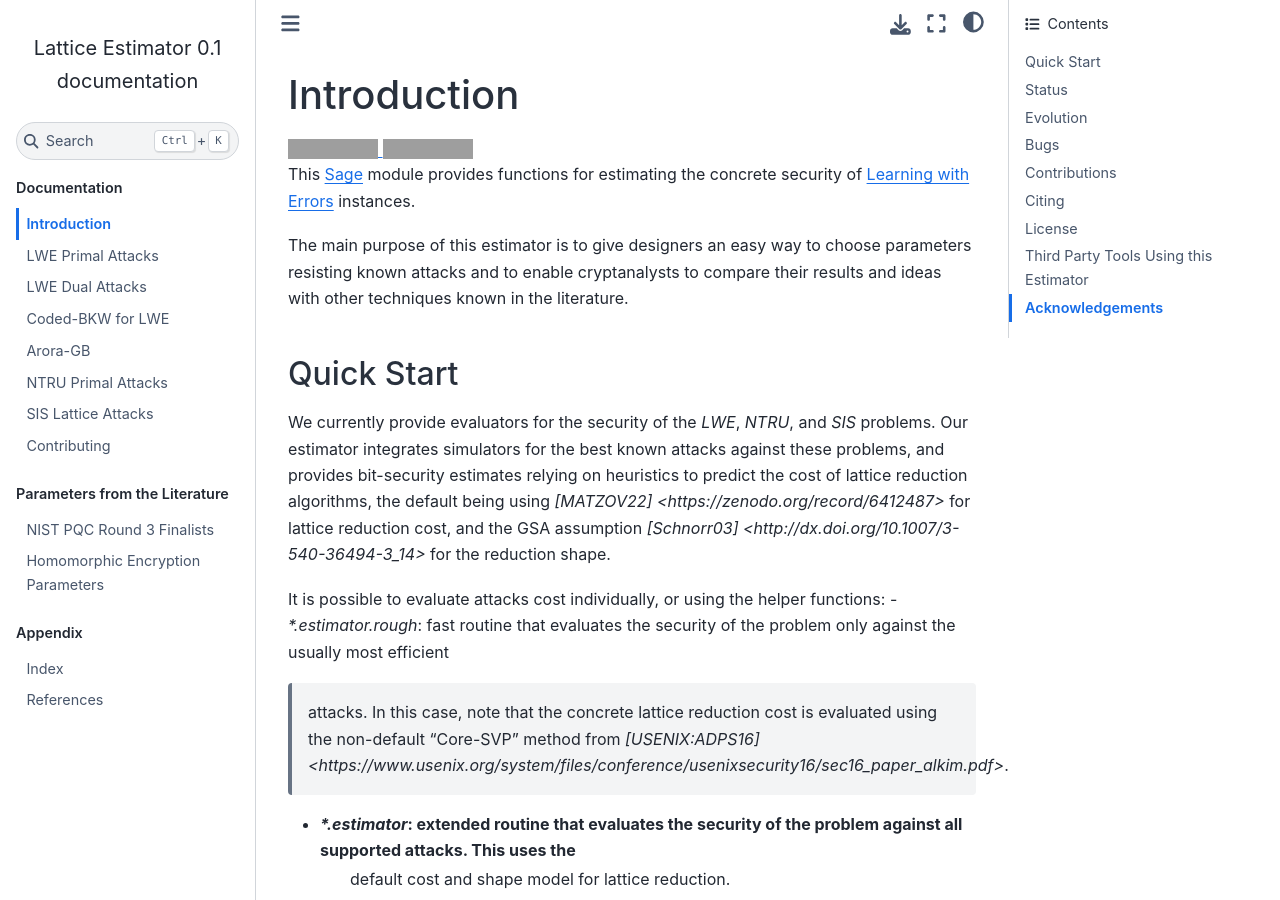
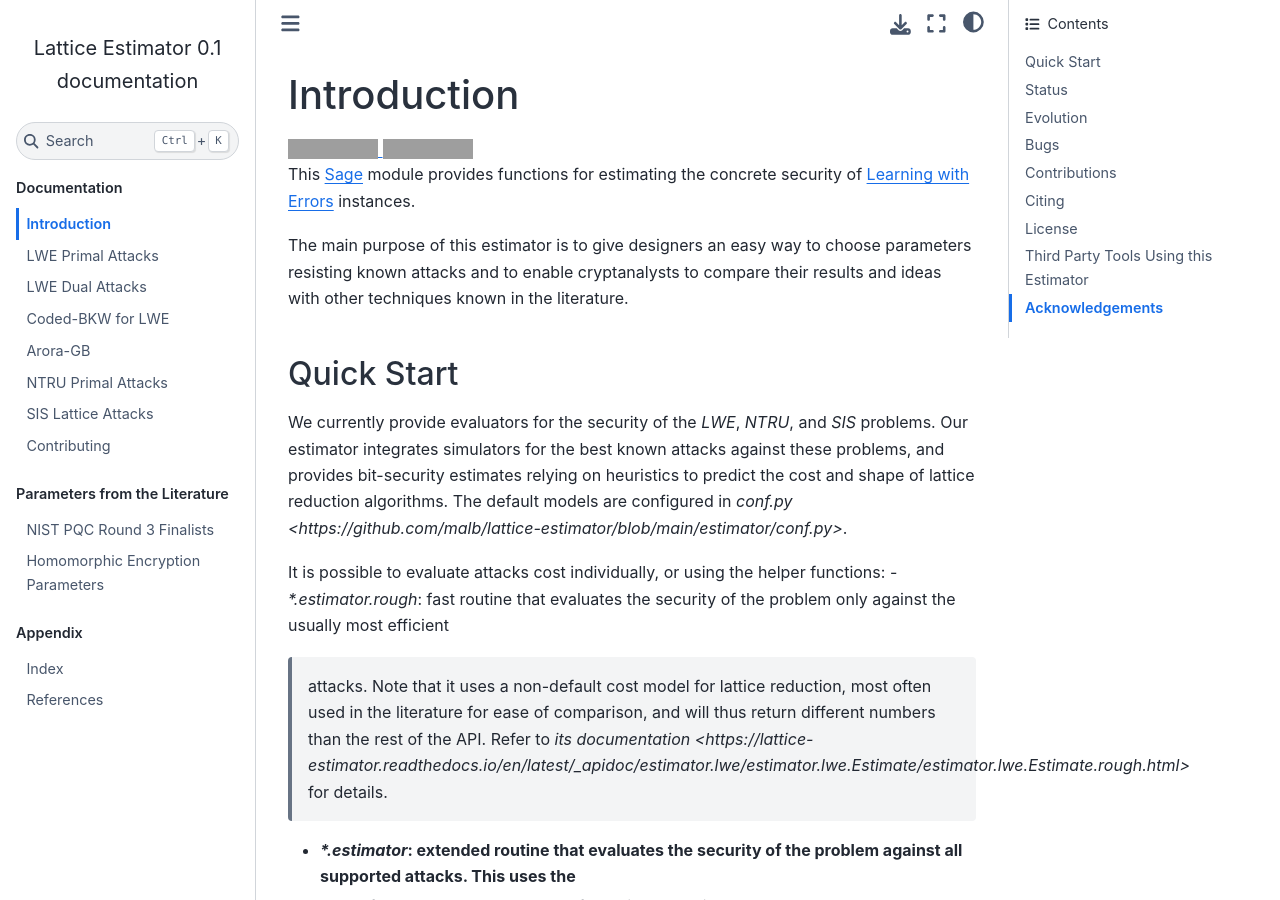
Before and after one commit to malb/lattice-estimator, a Sphinx documentation site: the page built from docs/readme_link.rst, in a window 1280 px wide and 900 px high. Built offline with Sphinx 7.4.7 and the Sphinx Book theme 1.1.4, drawn with Linux system fonts in a browser that asks for light colours; grey boxes are pictures that could not be loaded.

Commit message:
update with comments

```diff
--- a/README.rst
+++ b/README.rst
@@ -16,14 +16,15 @@ Quick Start
 
 We currently provide evaluators for the security of the `LWE`, `NTRU`, and `SIS` problems.
 Our estimator integrates simulators for the best known attacks against these problems, and provides
-bit-security estimates relying on heuristics to predict the cost of lattice reduction algorithms, the default being
-using `[MATZOV22] <https://zenodo.org/record/6412487>` for lattice reduction cost, and the GSA assumption
-`[Schnorr03] <http://dx.doi.org/10.1007/3-540-36494-3_14>` for the reduction shape.
+bit-security estimates relying on heuristics to predict the cost and shape of lattice reduction algorithms. The default
+models are configured in `conf.py <https://github.com/malb/lattice-estimator/blob/main/estimator/conf.py>`.
 
 It is possible to evaluate attacks cost individually, or using the helper functions:
 - `*.estimator.rough`: fast routine that evaluates the security of the problem only against the usually most efficient
-   attacks. In this case, note that the concrete lattice reduction cost is evaluated using the non-default "Core-SVP" method
-   from `[USENIX:ADPS16] <https://www.usenix.org/system/files/conference/usenixsecurity16/sec16_paper_alkim.pdf>`.
+   attacks. Note that it uses a non-default cost model for lattice reduction, most often used in the literature for ease of
+   comparison, and will thus return different numbers than the rest of the API. Refer to
+   `its documentation <https://lattice-estimator.readthedocs.io/en/latest/_apidoc/estimator.lwe/estimator.lwe.Estimate/estimator.lwe.Estimate.rough.html>`
+   for details.
 - `*.estimator`: extended routine that evaluates the security of the problem against all supported attacks. This uses the
    default cost and shape model for lattice reduction.
 
--- a/docs/algorithms/lwe-dual.rst
+++ b/docs/algorithms/lwe-dual.rst
@@ -22,6 +22,6 @@ Further improvements are possible using a meet-in-the-middle approach [EPRINT:CH
 
    dual_hybrid(params, mitm_optimization=True)
 
-We consider the variant fron [MATZOV22]_::
+We consider the variant from [MATZOV22]_::
 
    matzov(params)
--- a/docs/algorithms/sis-lattice.rst
+++ b/docs/algorithms/sis-lattice.rst
@@ -32,4 +32,4 @@ Another option is to simulate a rerandomization of the basis, such that the q-ve
 
     SIS.lattice(params.updated(length_bound=70), red_shape_model=Simulator.LGSA)
 
-**Note:** Currently, lattice attack estimation is only avalailable for euclidean (``2``) and infinity (``oo``) norms. ``SIS.lattice()`` will return a ``NotImplementedError`` if one of these two norms are not selected.
+**Note:** Currently, lattice attack estimation is only available for euclidean (``2``) and infinity (``oo``) norms. ``SIS.lattice()`` will return a ``NotImplementedError`` if one of these two norms are not selected.
```
Also changed, not shown: 4 other files.
